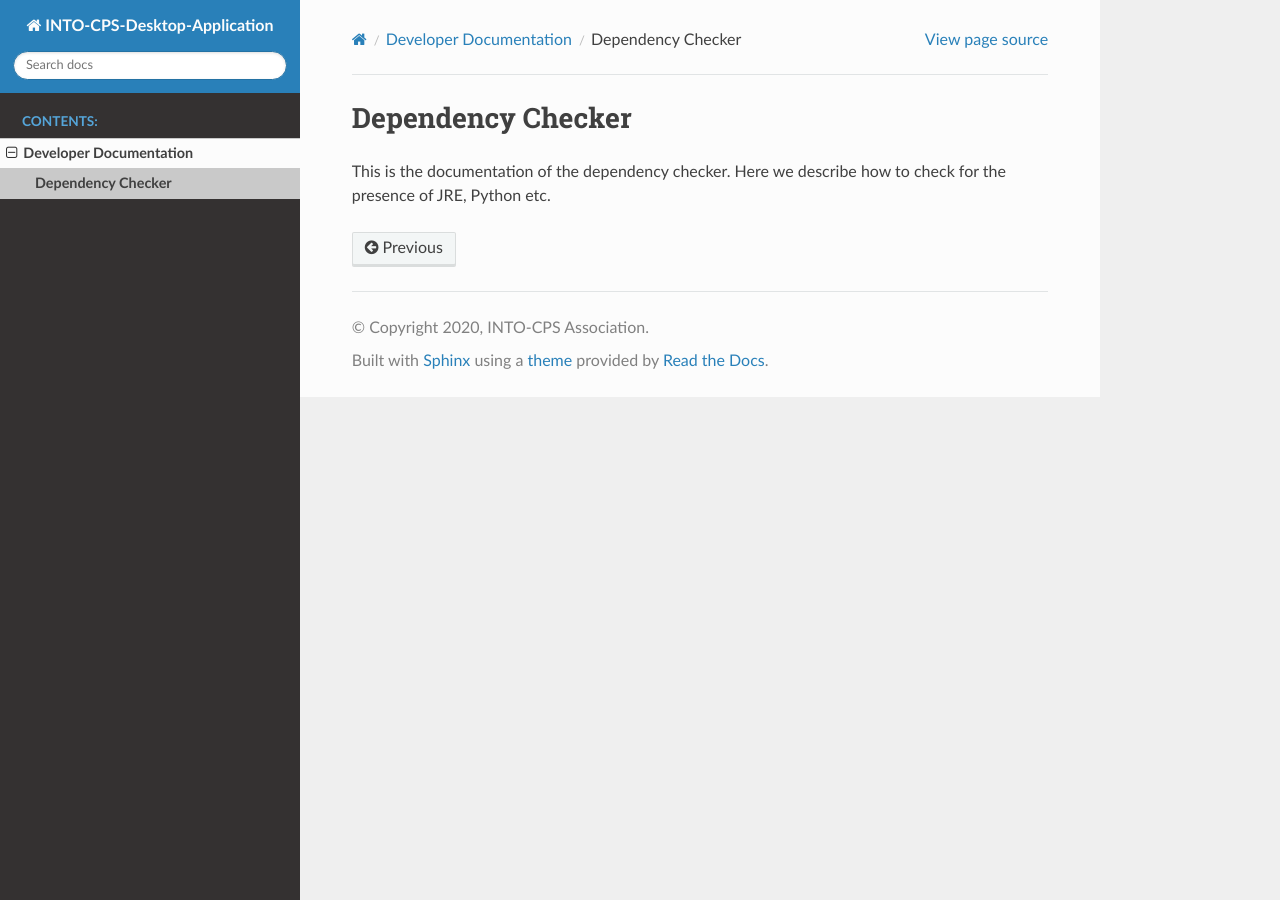
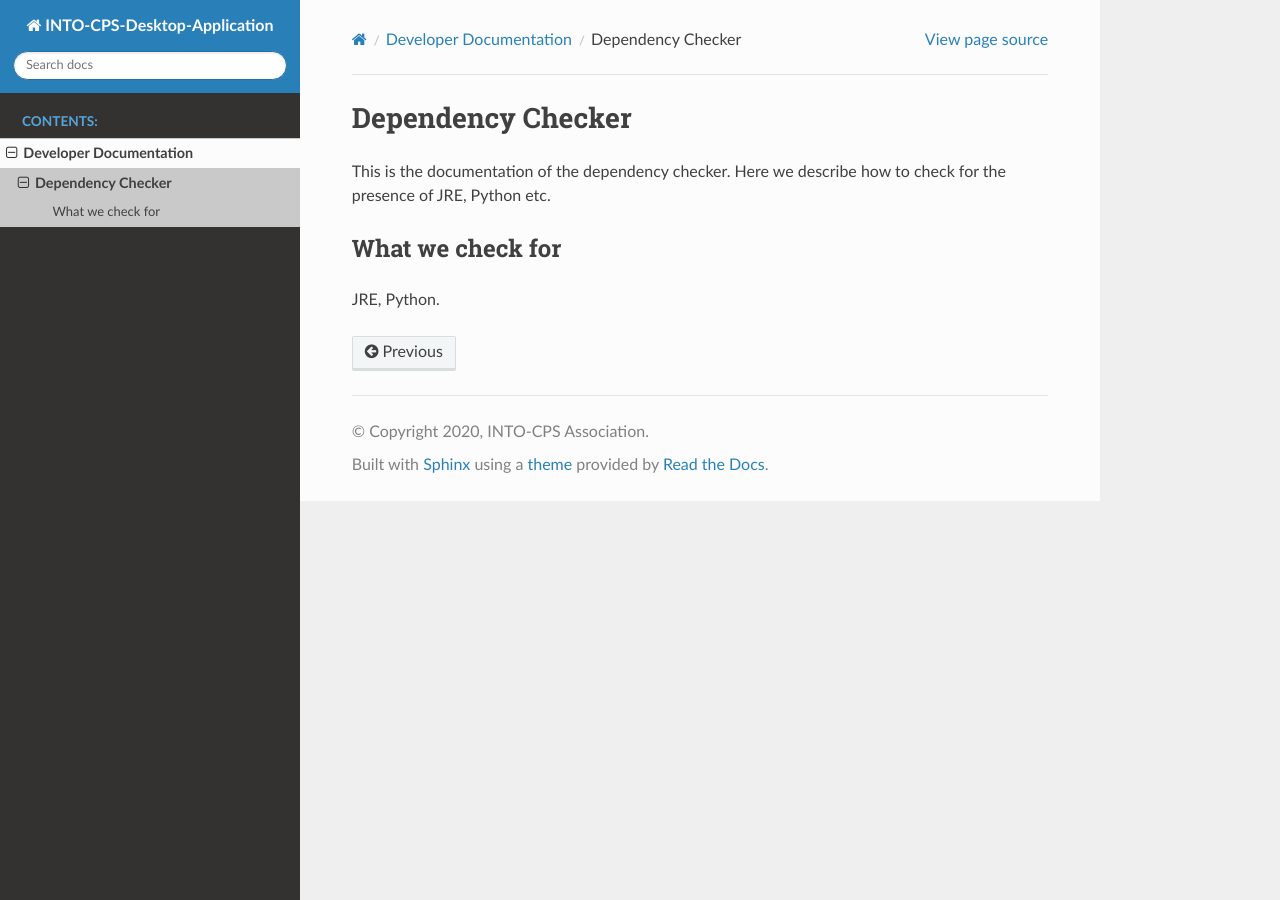
Before and after one commit to INTO-CPS-Association/into-cps-application, a Sphinx documentation site: the page built from docs/dependency_checker.rst, in a window 1280 px wide. Built offline with Sphinx 7.4.7 and the Read the Docs theme 2.0.0, drawn with Linux system fonts in a browser that asks for light colours.

Commit message:
added some text

```diff
--- a/docs/dependency_checker.rst
+++ b/docs/dependency_checker.rst
@@ -3,3 +3,9 @@ Dependency Checker
 
 This is the documentation of the dependency checker.
 Here we describe how to check for the presence of JRE, Python etc.
+
+
+What we check for
+-----------------
+
+JRE, Python.
```
